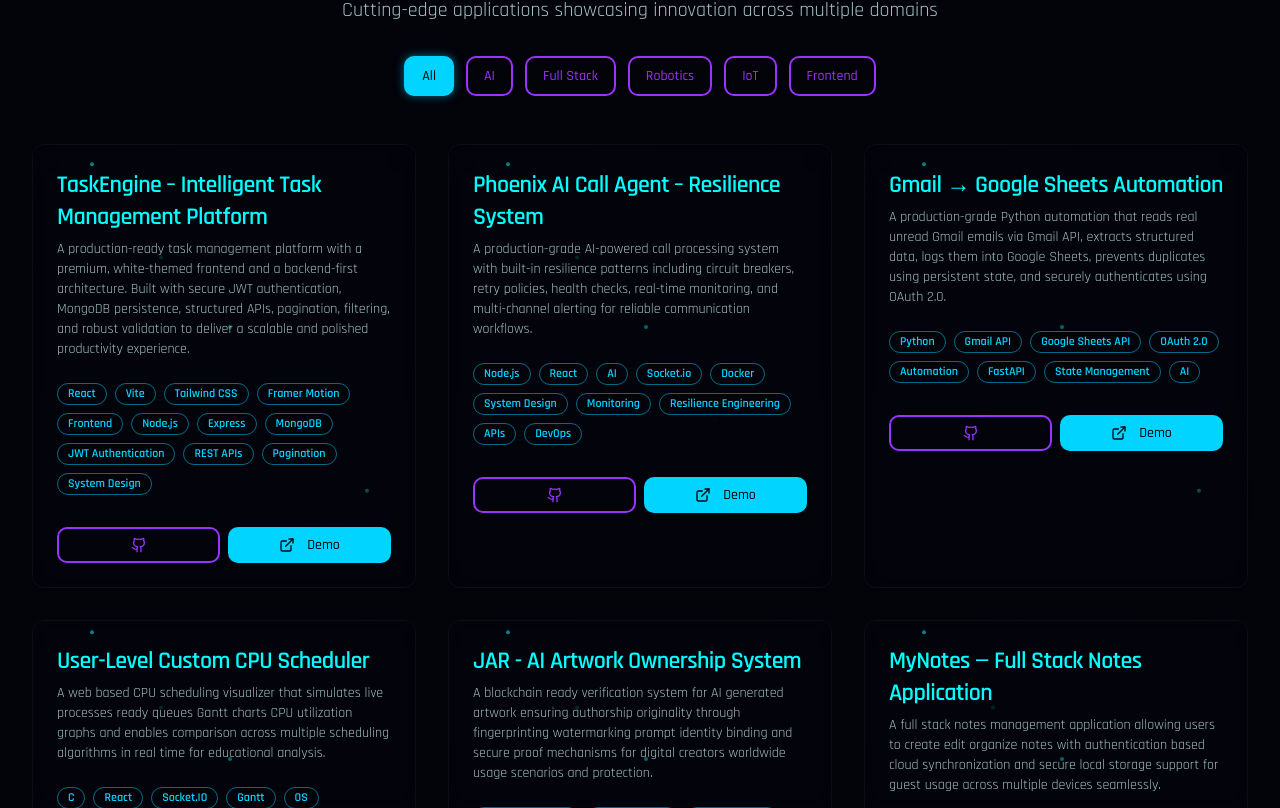
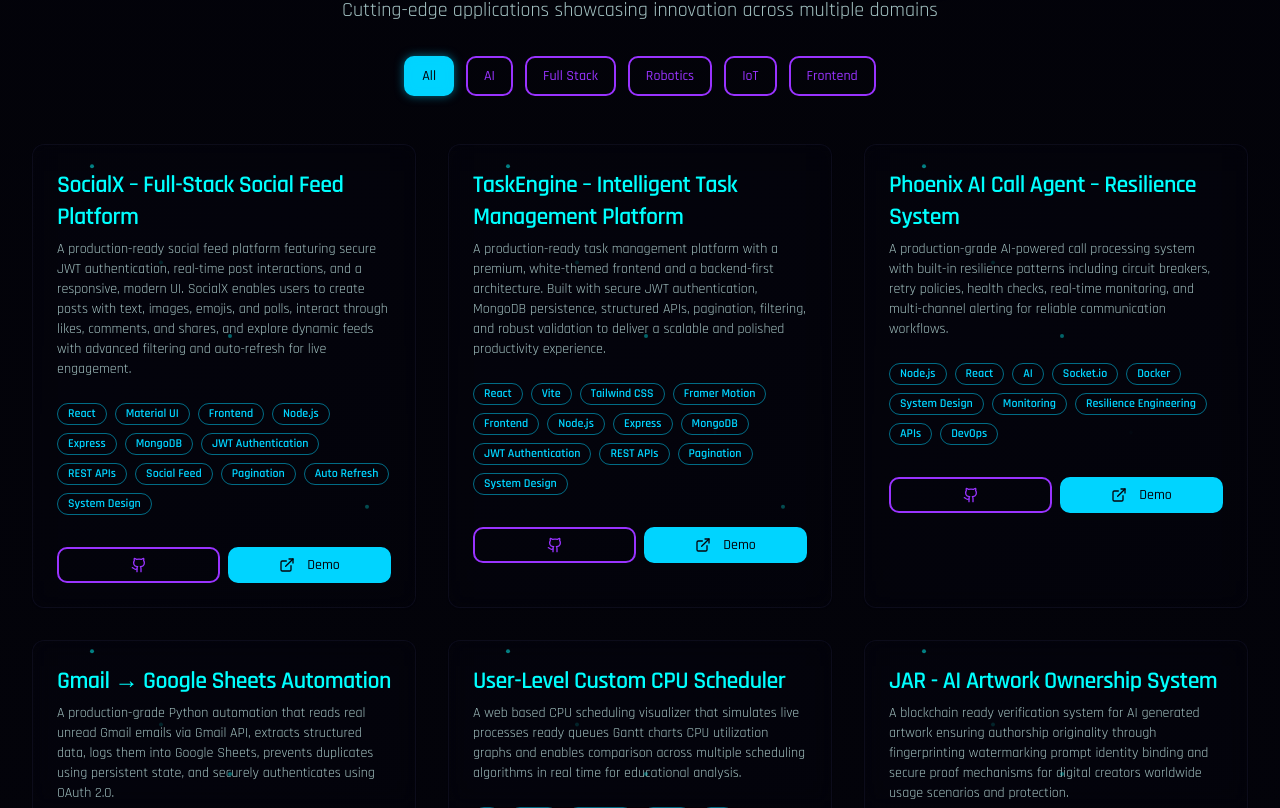
Before and after one commit to Jayasurya09s/My-Portifolio, a React (Vite) app: page / in a window 1280 px wide. Shown: the part 1258-2066 px from the top of the page. Built offline with nearby package versions, Linux system fonts and the light colour scheme; the HTML template or start-up script is replaced by a standard one.

Commit message:
feat: add SocialX project with detailed description, tags, and links

```diff
--- a/src/data/projects.ts
+++ b/src/data/projects.ts
@@ -1,4 +1,28 @@
   export const projectsData = [
+    {
+  title: 'SocialX – Full-Stack Social Feed Platform',
+  description:
+    'A production-ready social feed platform featuring secure JWT authentication, real-time post interactions, and a responsive, modern UI. SocialX enables users to create posts with text, images, emojis, and polls, interact through likes, comments, and shares, and explore dynamic feeds with advanced filtering and auto-refresh for live engagement.',
+  tags: [
+    'React',
+    'Material UI',
+    'Frontend',
+    'Node.js',
+    'Express',
+    'MongoDB',
+    'JWT Authentication',
+    'REST APIs',
+    'Social Feed',
+    'Pagination',
+    'Auto Refresh',
+    'System Design'
+  ],
+  category: ['Frontend', 'Full Stack Web Application'],
+  github: 'https://github.com/Jayasurya09s/SocialX',
+  demo: 'https://socialx-seven.vercel.app/',
+  caseStudy: '#',
+  gradient: 'from-blue-600 to-indigo-700',
+},
     {
   title: 'TaskEngine – Intelligent Task Management Platform',
   description:
```
